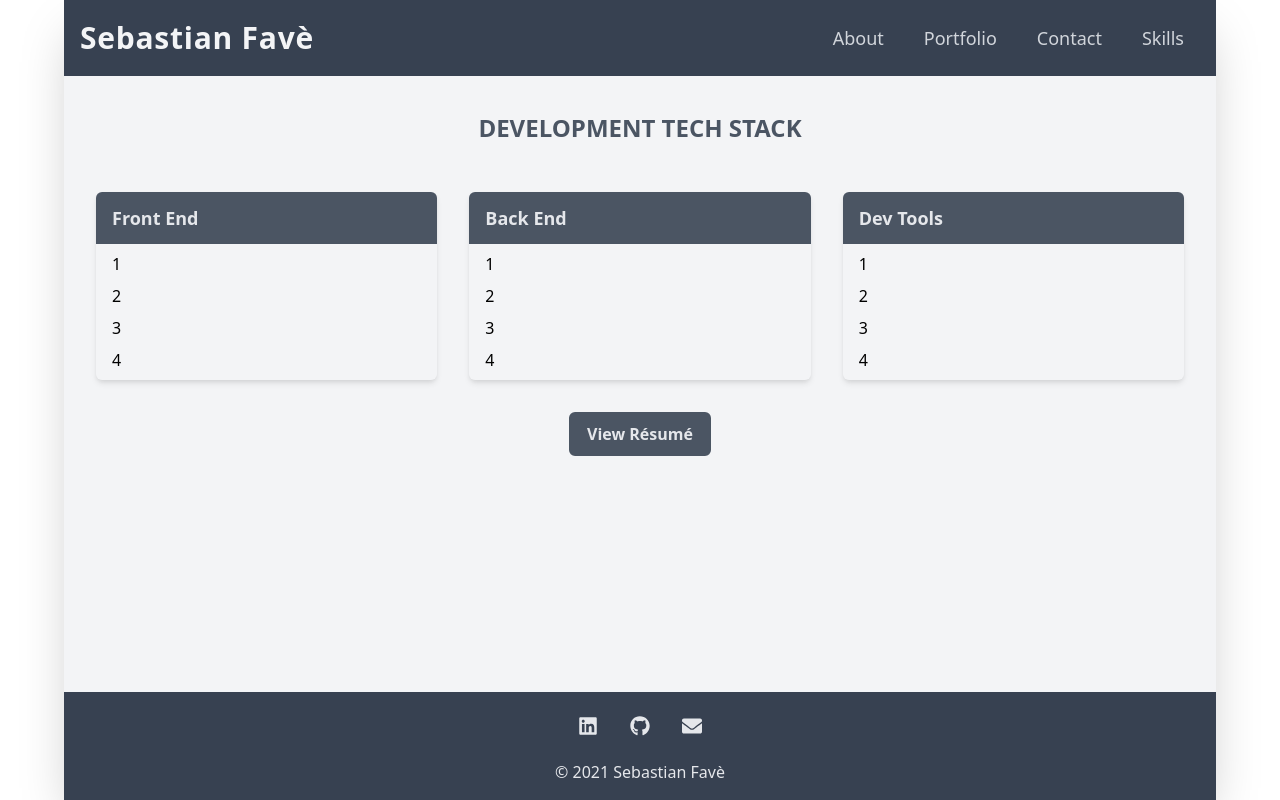
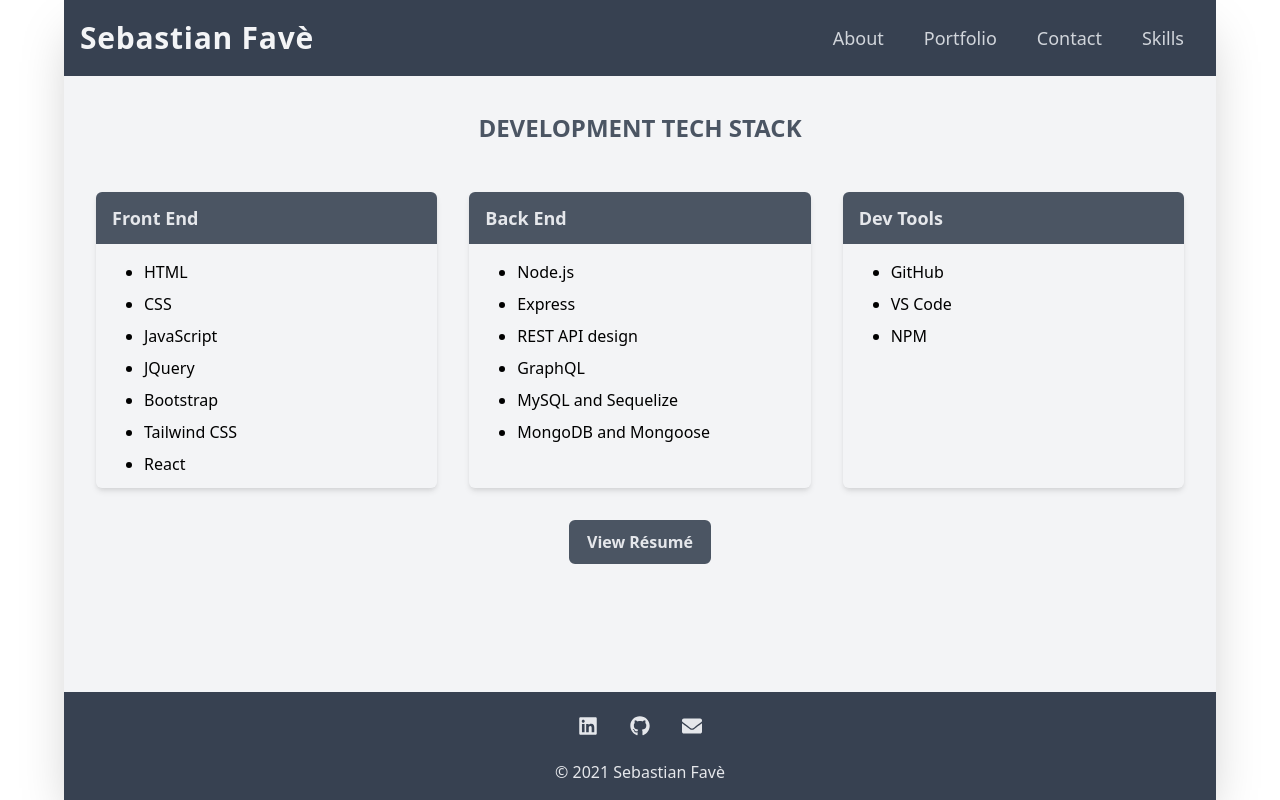
Before and after one commit to spfave/portfolio-react, a React (Create React App) app: page /portfolio-react/skills in a window 1280 px wide. Built offline with nearby package versions, Linux system fonts and the light colour scheme.

Commit message:
Use skill data in Skills page

```diff
--- a/src/components/pages/Skills.js
+++ b/src/components/pages/Skills.js
@@ -1,14 +1,16 @@
+import { skills } from '../../assets/data/portfolioData';
+
 export default function Skills() {
   return (
     <section className='w-full p-8 bg-gray-100'>
       <h2 className='py-4 text-center text-gray-600 text-2xl font-bold uppercase '>
         Development Tech Stack
       </h2>
-      {/* <div className='flex flex-col space-y-8 items-center py-4'> */}
-      <div className='grid grid-cols-3 gap-8 py-8'>
-        <SkillCard title='Front End' notes={[1, 2, 3, 4]} />
-        <SkillCard title='Back End' notes={[1, 2, 3, 4]} />
-        <SkillCard title='Dev Tools' notes={[1, 2, 3, 4]} />
+
+      <div className='grid md:grid-cols-3 gap-8 py-8'>
+        <SkillCard data={skills.frontEnd} />
+        <SkillCard data={skills.backEnd} />
+        <SkillCard data={skills.devTools} />
       </div>
 
       <div className='flex justify-center mb-8'>
@@ -18,22 +20,23 @@ export default function Skills() {
           </a>
         </div>
       </div>
-      {/* </div> */}
     </section>
   );
 }
 
-function SkillCard({ title, notes }) {
+function SkillCard({ data }) {
   return (
     <div className='rounded-md overflow-hidden shadow-md bg-grey-50'>
       <div className='flex flex-col h-full'>
         <div className='bg-gray-600 px-4 py-3'>
-          <h4 className='text-gray-200 font-bold text-lg'>{title}</h4>
+          <h4 className='text-gray-200 font-bold text-lg'>{data.title}</h4>
         </div>
-        <div className='px-4 py-2'>
-          <ul>
-            {notes.map((note, index) => (
-              <li key={index}>{note}</li>
+        <div className='px-4 py-3'>
+          <ul className='list-disc list-outside ml-8'>
+            {data.notes.map((note, index) => (
+              <li className='my-1' key={index}>
+                {note}
+              </li>
             ))}
           </ul>
         </div>
```
